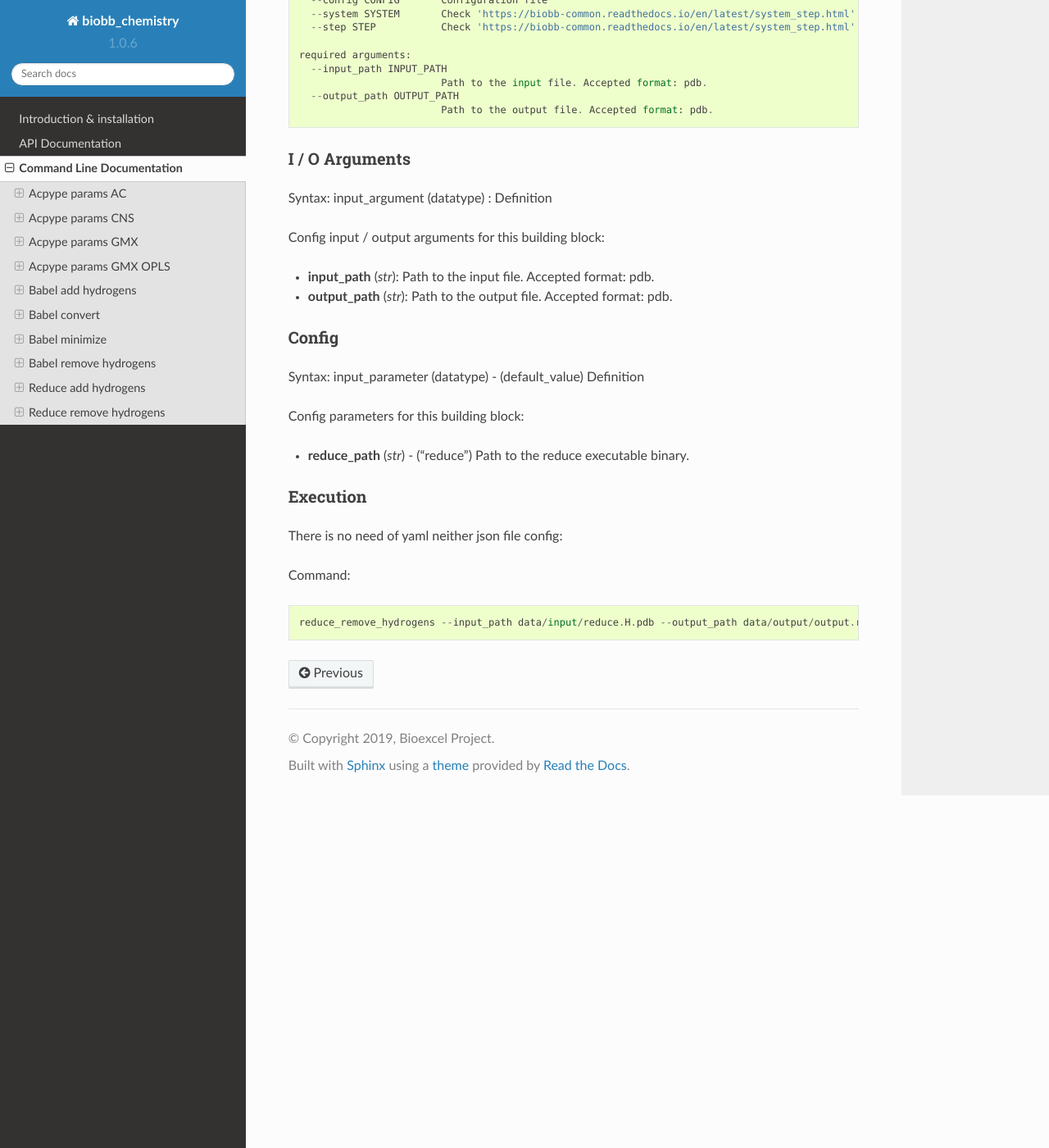
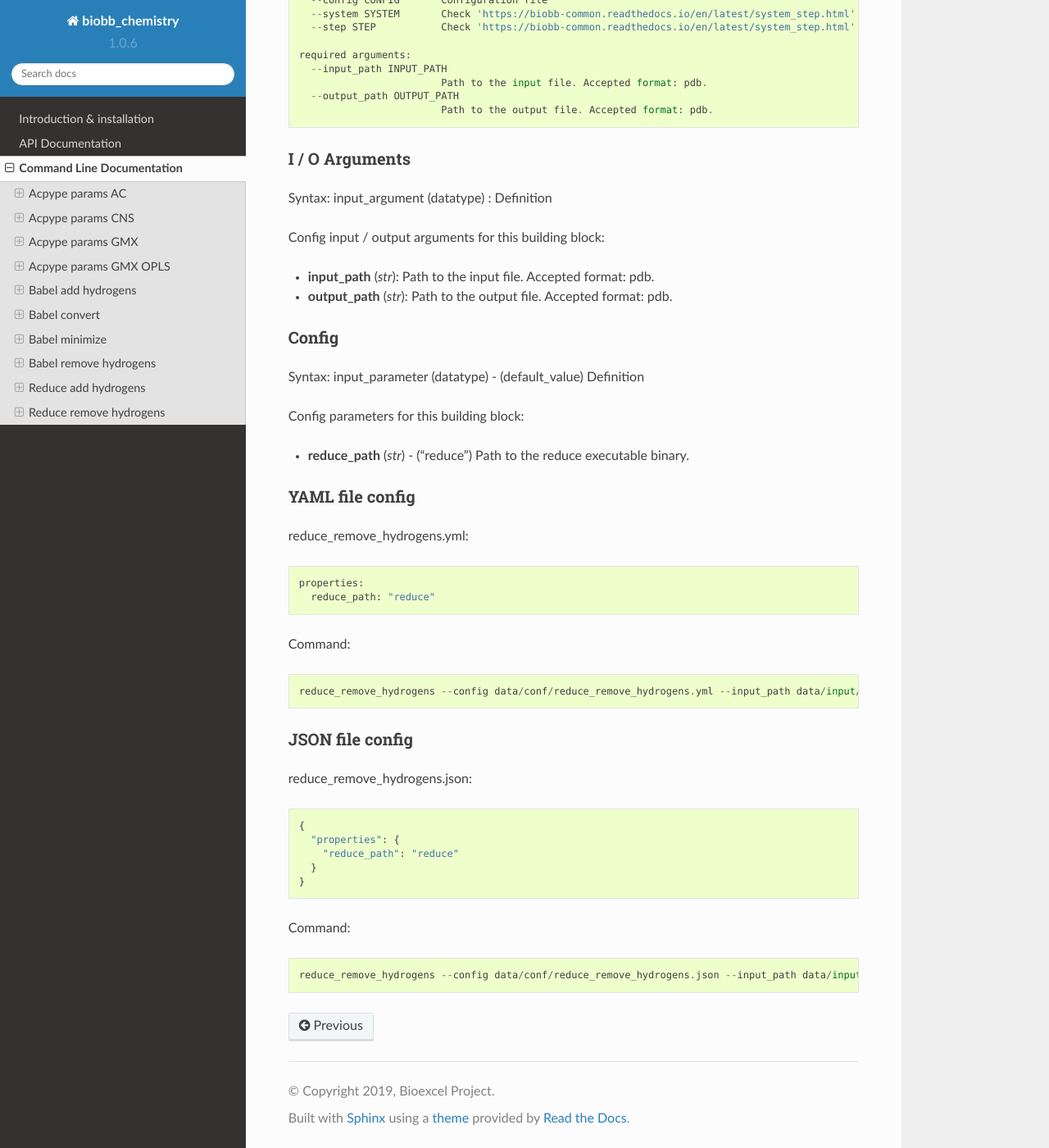
Before and after one commit to bioexcel/biobb_chemistry, a Sphinx documentation site: the page built from biobb_chemistry/docs/source/command_line.rst, in a window 1280 px wide and 1400 px high, scrolled down 20258 px. Shown: the whole window at 82% size. Built offline with Sphinx 7.4.7 and the Read the Docs theme 2.0.0, drawn with Linux system fonts in a browser that asks for light colours; some of the changed text lies outside the part shown.

Commit message:
Command Line Docs

```diff
--- a/biobb_chemistry/docs/source/command_line.rst
+++ b/biobb_chemistry/docs/source/command_line.rst
@@ -1167,13 +1167,37 @@ Config parameters for this building block:
 -  **reduce_path** (*str*) - (“reduce”) Path to the reduce executable
    binary.
 
-Execution
-~~~~~~~~~
+YAML file config
+~~~~~~~~~~~~~~~~
 
-There is no need of yaml neither json file config:
+reduce_remove_hydrogens.yml:
+
+.. parsed-literal::
+
+    properties:
+      reduce_path: "reduce"
 
 Command:
 
 .. parsed-literal::
 
-    reduce_remove_hydrogens --input_path data/input/reduce.H.pdb --output_path data/output/output.reduce.pdb
+    reduce_remove_hydrogens --config data/conf/reduce_remove_hydrogens.yml --input_path data/input/reduce.H.pdb --output_path data/output/output.reduce.pdb
+
+JSON file config
+~~~~~~~~~~~~~~~~
+
+reduce_remove_hydrogens.json:
+
+.. parsed-literal::
+
+    {
+      "properties": {
+        "reduce_path": "reduce"
+      }
+    }
+
+Command:
+
+.. parsed-literal::
+
+    reduce_remove_hydrogens --config data/conf/reduce_remove_hydrogens.json --input_path data/input/reduce.H.pdb --output_path data/output/output.reduce.pdb
```
Also changed, not shown: other parts of biobb_chemistry/docs/source/command_line.rst (+8 -8 lines), biobb_chemistry/docs/jupyter/command_line_template.ipynb.
